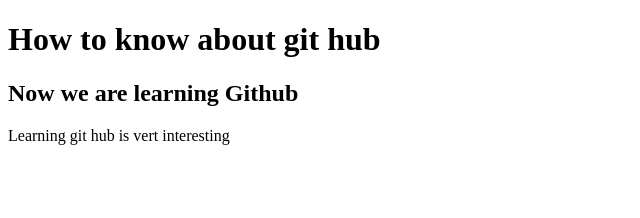
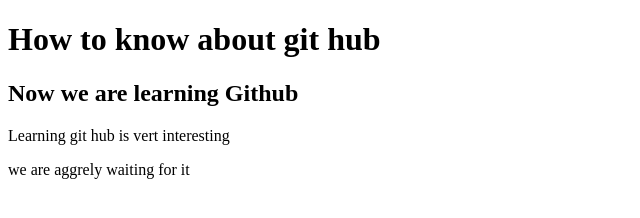
Before and after one commit to bijoydasbd/My-New-Project, a plain HTML site: page index.html in a window 1280 px wide. Shown: the whole page, without its empty margins (0-640 px from the left). Drawn offline with Linux system fonts and the light colour scheme.

Commit message:
add a new paragraph

```diff
--- a/index.html
+++ b/index.html
@@ -10,5 +10,6 @@
     <h1>How to know about git hub</h1>
     <h2>Now we are learning Github</h2>
     <p>Learning git hub is vert interesting</p>
+    <p>we are aggrely waiting for it</p>
 </body>
 </html>
```
